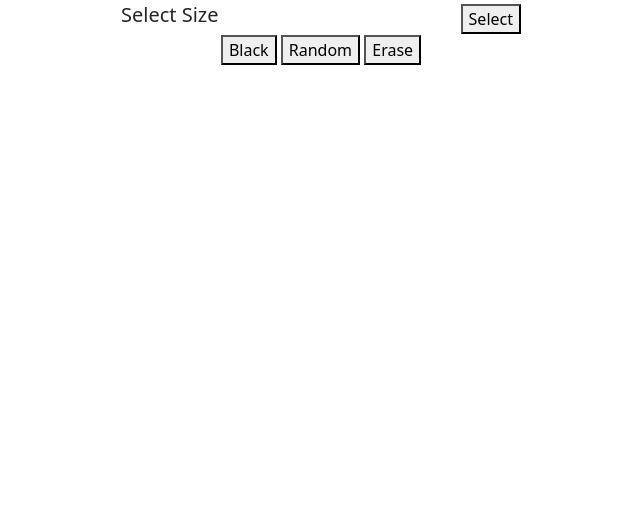
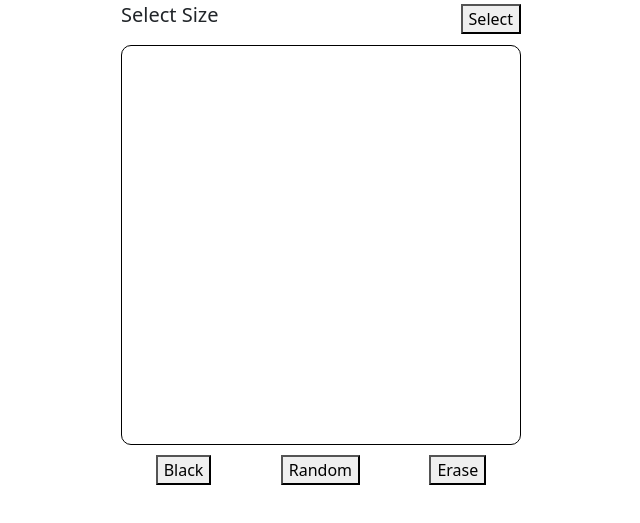
Before and after one commit to hobsocks/etch-a-sketch, a plain HTML site: page index.html in a window 1280 px wide. Shown: the part 53-576 px from the top of the page, without its empty margins (319-959 px from the left). Drawn offline with nearby package versions, Linux system fonts and the light colour scheme.

Commit message:
added footer and board styles

```diff
--- a/styles.css
+++ b/styles.css
@@ -12,3 +12,22 @@ body{
     width: 400px;
     justify-content: space-between;
 }
+
+.footer {
+    display: flex;
+    flex-direction: row;
+    align-items: center;
+    width: 400px;
+    justify-content: space-around;
+}
+
+.board {
+    display: grid;
+    flex-direction: column;
+    align-items: center;
+    width: 400px;
+    height: 400px;
+    border: 1px solid black;
+    border-radius: 10px;
+    margin: 10px;
+}
```
